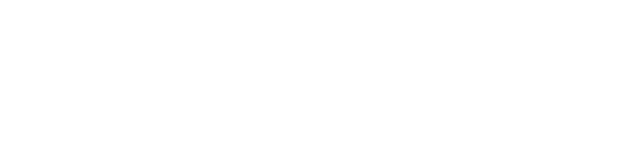
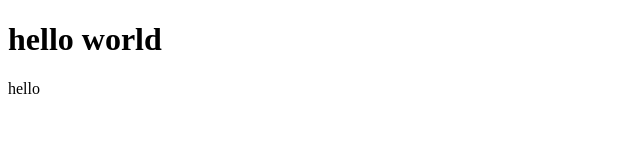
Before and after one commit to KayPrime/Gitbranch, a plain HTML site: page index.html in a window 1280 px wide. Shown: the whole page, without its empty margins (0-640 px from the left). Drawn offline with Linux system fonts and the light colour scheme.

Commit message:
second commit

```diff
--- a/index.html
+++ b/index.html
@@ -7,6 +7,7 @@
     <title>Document</title>
 </head>
 <body>
-
+    <h1>hello world</h1>
+    <p1>hello</p1>
 </body>
 </html>
```
